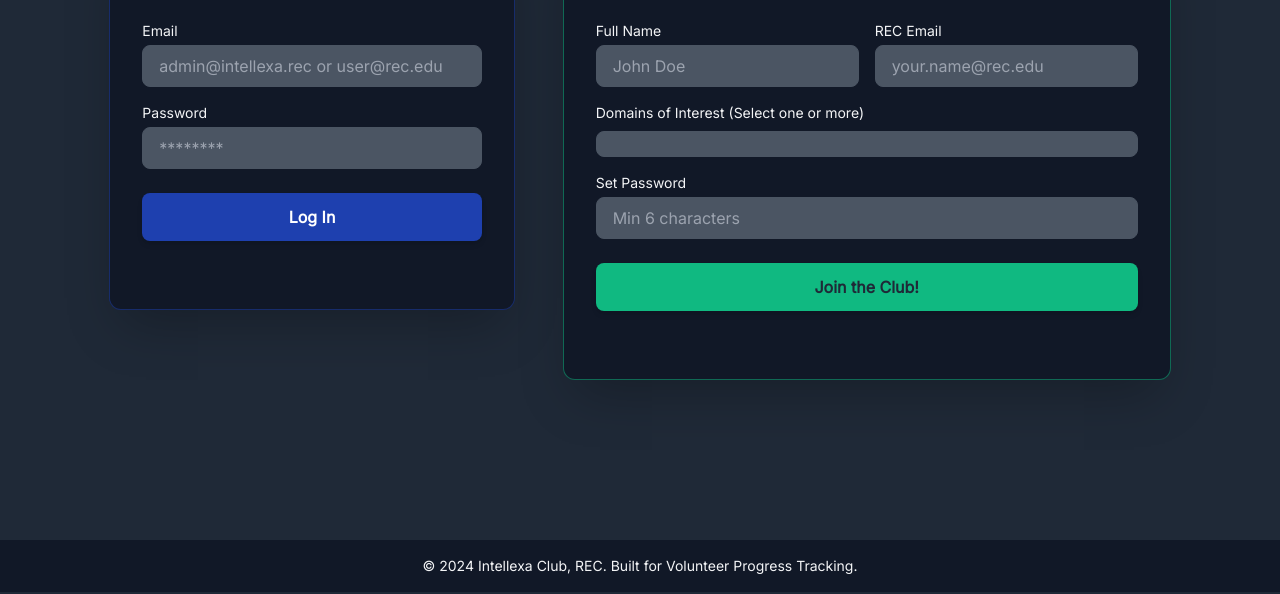
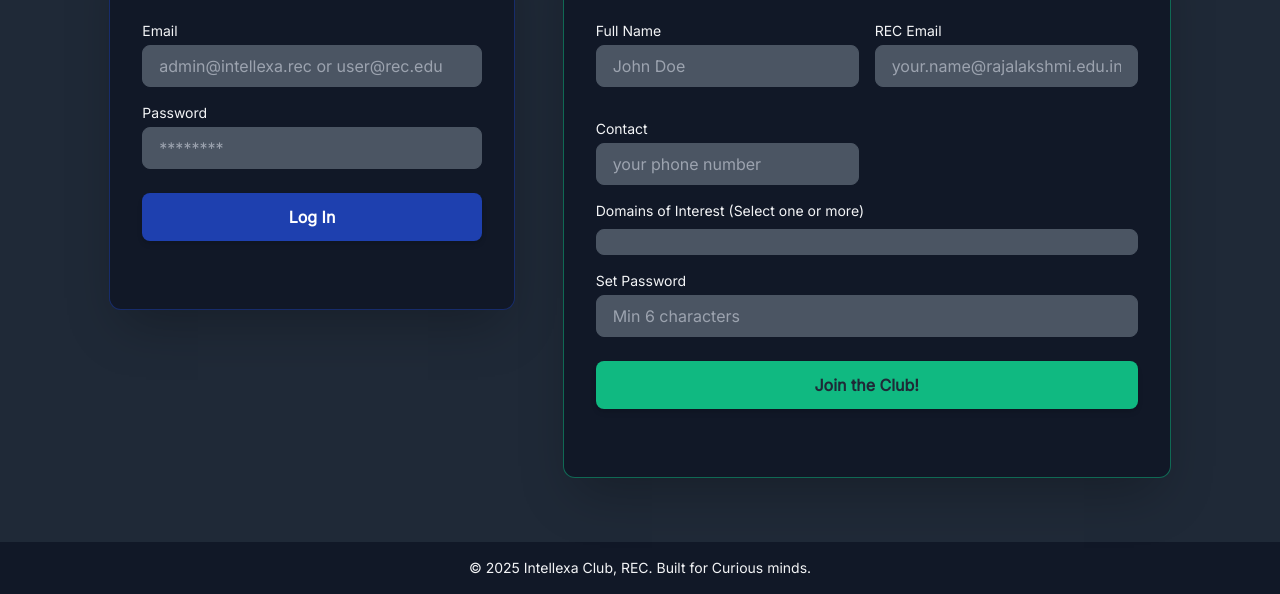
Before and after one commit to Happday-bot/Intellexa_create_beyond_limits, a plain HTML site: page index.html in a window 1280 px wide. Shown: the part 208-802 px from the top of the page. Drawn offline with nearby package versions, Linux system fonts and the light colour scheme.

Commit message:
Update index.html

```diff
--- a/index.html
+++ b/index.html
@@ -218,7 +218,12 @@
                         <div class="mb-4">
                             <label for="signup-email" class="block text-sm font-medium text-text-color/70">REC
                                 Email</label>
-                            <input type="email" id="signup-email" required placeholder="your.name@rec.edu"
+                            <input type="email" id="signup-email" required placeholder="your.name@rajalakshmi.edu.in" pattern="^[a-zA-Z0-9._%+-]+@rajalakshmi\.edu\.in$"
+                                class="mt-1 block w-full px-4 py-2 bg-input-bg border border-gray-600 rounded-lg text-text-color focus:ring-intellexa-accent focus:border-intellexa-accent transition">
+                        </div>
+                        <div class="mb-4">
+                            <label for="signup-phone" class="block text-sm font-medium text-text-color/70">Contact</label>
+                            <input type="text" id="signup-phone" required placeholder="your phone number" minlength="10" maxlength="10" pattern="[0-9]{10}"
                                 class="mt-1 block w-full px-4 py-2 bg-input-bg border border-gray-600 rounded-lg text-text-color focus:ring-intellexa-accent focus:border-intellexa-accent transition">
                         </div>
                     </div>
@@ -415,7 +420,7 @@
 
     <!-- Footer -->
     <footer class="bg-card-bg text-text-color/50 text-center py-4 text-sm mt-8">
-        © 2024 Intellexa Club, REC. Built for Volunteer Progress Tracking.
+        © 2025 Intellexa Club, REC. Built for Curious minds.
     </footer>
 
     <script>
@@ -606,6 +611,7 @@
             event.preventDefault();
             const name = document.getElementById('signup-name').value.trim();
             const email = document.getElementById('signup-email').value.toLowerCase().trim();
+            const phone = document.getElementById('signup-phone').value.trim();
             const password = document.getElementById('signup-password').value;
             const msgEl = document.getElementById('signup-message');
 
@@ -648,7 +654,7 @@
                 .from('users')
                 .insert([
                     // Note: Supabase can automatically convert a JS array into a Postgres TEXT[]
-                    { id: newUserId, name, email, domains: domains, password }
+                    { id: newUserId, name, email, domains: domains, password, phone }
                 ])
                 .select()
                 .single();
```
